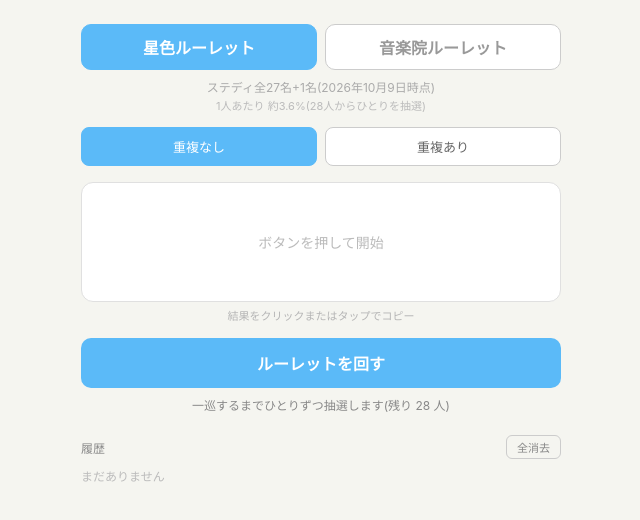
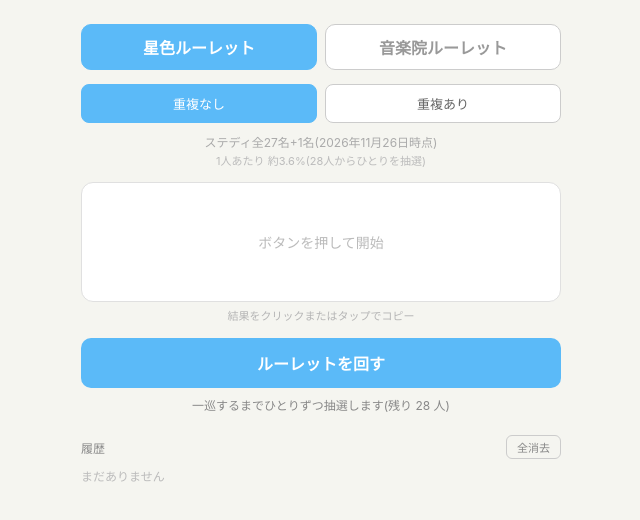
Before and after one commit to ihzougnas/star, a plain HTML site: page roulette05.html in a window 1280 px wide. Shown: the whole page, without its empty margins (319-959 px from the left). Drawn offline with Linux system fonts and the light colour scheme.

Commit message:
Add files via upload

```diff
--- a/roulette05.html
+++ b/roulette05.html
@@ -57,7 +57,7 @@
     text-align: center;
     font-size: 12px;
     color: #aaa;
-    margin-top: 8px;
+    margin-top: 10px;
   }
   .probability-line {
     text-align: center;
@@ -70,7 +70,7 @@
   .mode-toggle {
     display: flex;
     gap: 8px;
-    margin-bottom: 16px;
+    margin-top: 14px;
   }
   .mode-btn {
     flex: 1;
@@ -210,13 +210,13 @@
     <button class="title-btn active" id="title-S">星色ルーレット</button>
     <button class="title-btn" id="title-H">音楽院ルーレット</button>
   </div>
-  <div class="subtitle" id="subtitle"></div>
-  <div class="probability-line" id="probability-line"></div>
-
   <div class="mode-toggle">
     <button class="mode-btn active" id="mode-unique">重複なし</button>
     <button class="mode-btn" id="mode-normal">重複あり</button>
   </div>
+
+  <div class="subtitle" id="subtitle"></div>
+  <div class="probability-line" id="probability-line"></div>
 
   <div class="result-box" id="result-box">
     <div class="result-placeholder" id="result-placeholder">ボタンを押して開始</div>
@@ -245,7 +245,7 @@ const TITLES = {
     label: '星色ルーレット',
     color: '#5BBAF8',
     hover: '#3aa8f0',
-    subtitle: 'ステディ全27名+1名(2026年10月9日時点)',
+    subtitle: 'ステディ全27名+1名(2026年11月26日時点)',
     characters: [
       { name: '氷室蓮',     color: '#7597E1' },
       { name: '白鳥恭治',   color: '#DD91EB' },
@@ -281,7 +281,7 @@ const TITLES = {
     label: '音楽院ルーレット',
     color: '#FF88B6',
     hover: '#f070a4',
-    subtitle: 'カレ全5名+1名(2026年10月9日時点)',
+    subtitle: 'カレ全5名+1名(2026年11月26日時点)',
     characters: [
       { name: '獅堂ケイ',   color: '#BF014E' },
       { name: '漣大和',     color: '#4289BD' },
```
